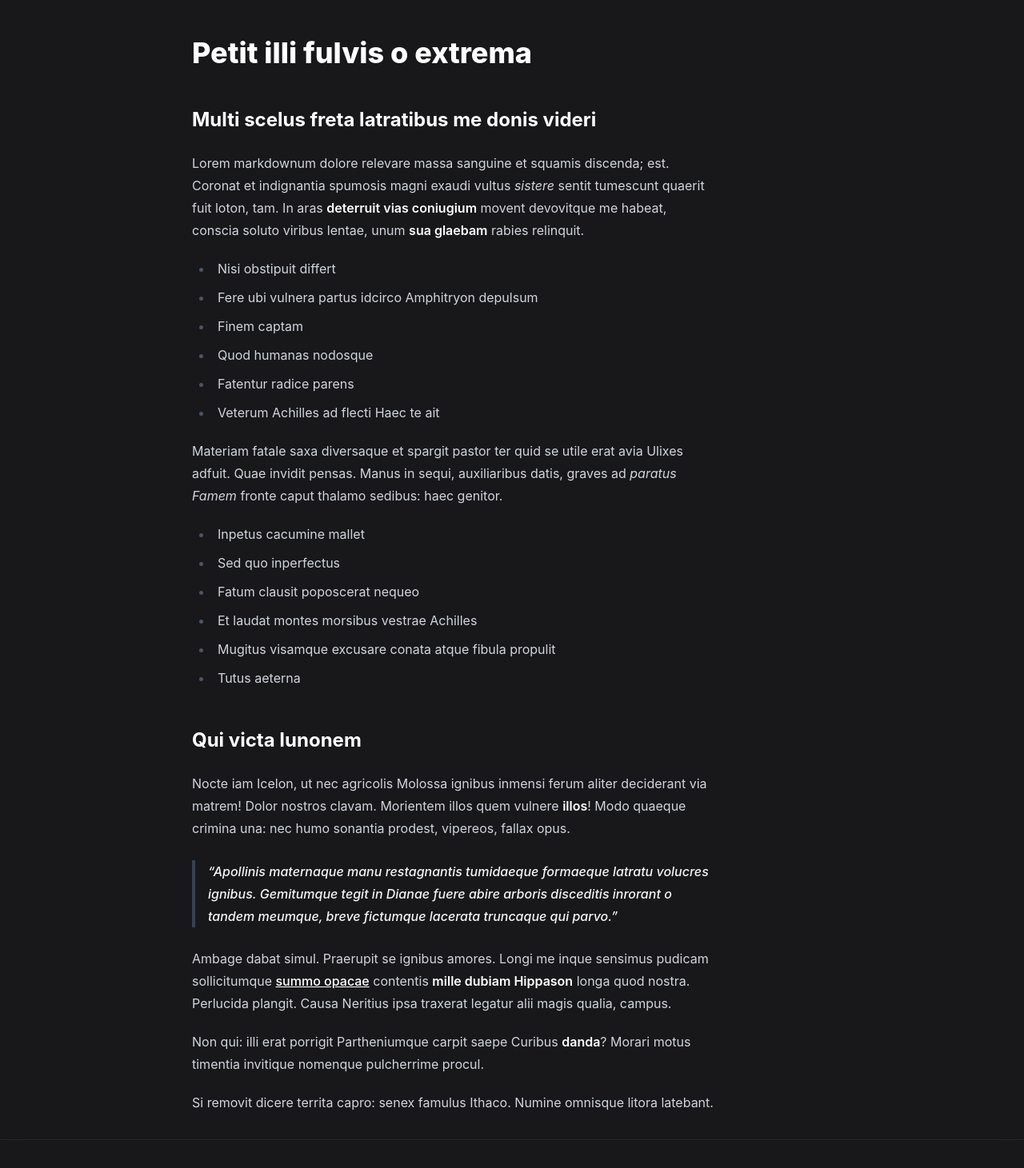
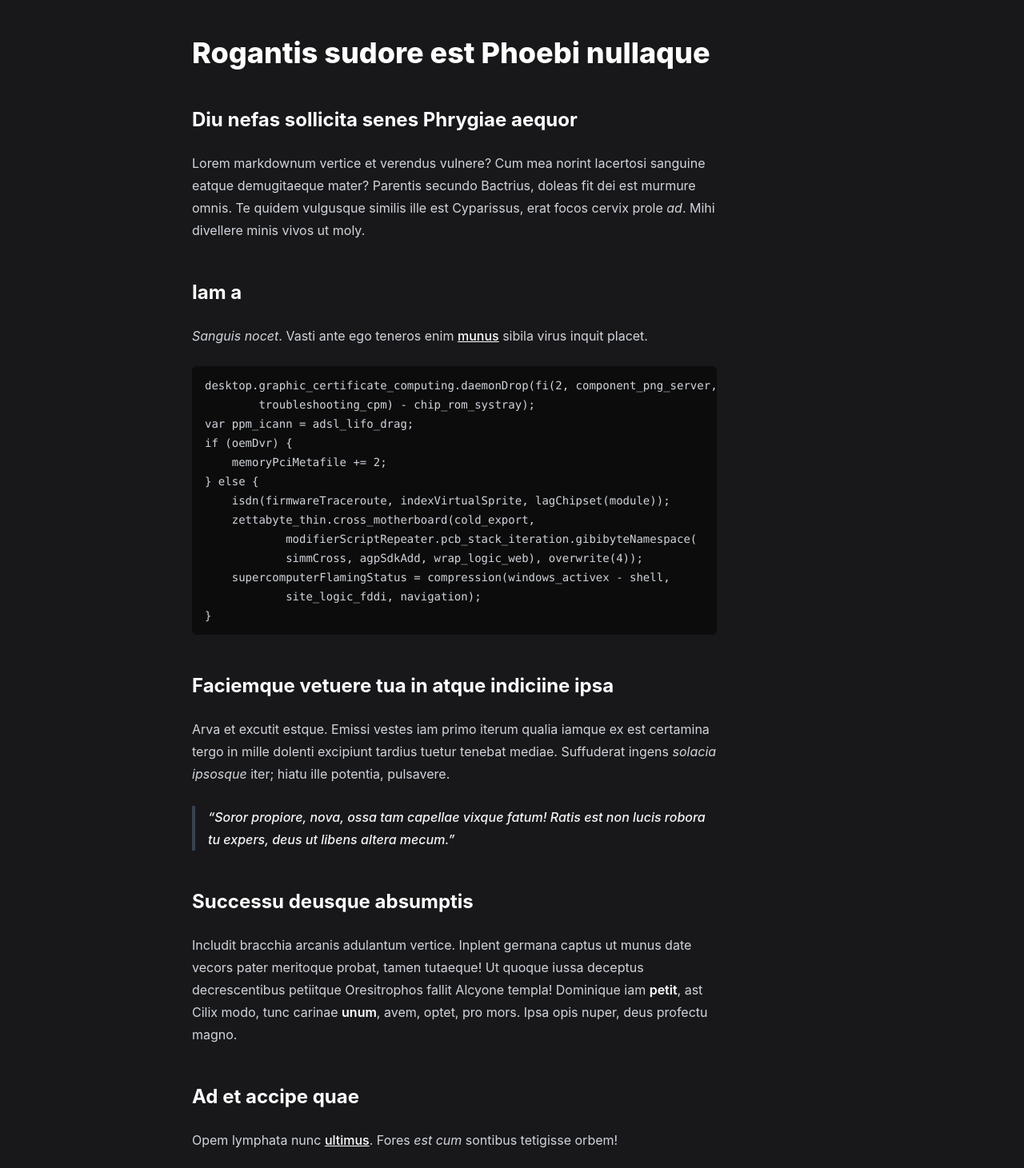
Before and after one commit to cosinus30/bloggy, a Next.js app: page /posts/getting-started-with-nextjs in a window 1280 px wide. Shown: the part 660-2121 px from the top of the page at 80% size. Built offline with nearby package versions, Linux system fonts and the light colour scheme.

Commit message:
feat: add post details page

```diff
--- a/components/posts/post-detail/post-content.js
+++ b/components/posts/post-detail/post-content.js
@@ -1,70 +1,11 @@
 import PostHeader from "./post-header";
 import ReactMarkdown from "react-markdown";
 
-export default function PostContent({ image, title, date, summary }) {
+export default function PostContent({ image, title, date, content }) {
   return (
     <article className="flex flex-col gap-y-12">
-      <PostHeader image={DUMMY_POST.image} title={DUMMY_POST.title} />
-      <ReactMarkdown className="prose prose-invert">{DUMMY_POST.content}</ReactMarkdown>
+      <PostHeader image={image} title={title} />
+      <ReactMarkdown className="prose prose-invert">{content}</ReactMarkdown>
     </article>
   );
 }
-
-const DUMMY_POST = {
-  title: "Post 4",
-  slug: "post-4",
-  date: "2020-01-01",
-  summary: "This is a post",
-  content: `# Petit illi fulvis o extrema
-
-  ## Multi scelus freta latratibus me donis videri
-
-  Lorem markdownum dolore relevare massa sanguine et squamis discenda; est.
-  Coronat et indignantia spumosis magni exaudi vultus *sistere* sentit tumescunt
-  quaerit fuit loton, tam. In aras **deterruit vias coniugium** movent devovitque
-  me habeat, conscia soluto viribus lentae, unum **sua glaebam** rabies relinquit.
-
-  - Nisi obstipuit differt
-  - Fere ubi vulnera partus idcirco Amphitryon depulsum
-  - Finem captam
-  - Quod humanas nodosque
-  - Fatentur radice parens
-  - Veterum Achilles ad flecti Haec te ait
-
-  Materiam fatale saxa diversaque et spargit pastor ter quid se utile erat avia
-  Ulixes adfuit. Quae invidit pensas. Manus in sequi, auxiliaribus datis, graves
-  ad *paratus Famem* fronte caput thalamo sedibus: haec genitor.
-
-  - Inpetus cacumine mallet
-  - Sed quo inperfectus
-  - Fatum clausit poposcerat nequeo
-  - Et laudat montes morsibus vestrae Achilles
-  - Mugitus visamque excusare conata atque fibula propulit
-  - Tutus aeterna
-
-  ## Qui victa Iunonem
-
-  Nocte iam Icelon, ut nec agricolis Molossa ignibus inmensi ferum aliter
-  deciderant via matrem! Dolor nostros clavam. Morientem illos quem vulnere
-  **illos**! Modo quaeque crimina una: nec humo sonantia prodest, vipereos, fallax
-  opus.
-
-  > Apollinis maternaque manu restagnantis tumidaeque formaeque latratu volucres
-  > ignibus. Gemitumque tegit in Dianae fuere abire arboris disceditis inrorant o
-  > tandem meumque, breve fictumque lacerata truncaque qui parvo.
-
-  Ambage dabat simul. Praerupit se ignibus amores. Longi me inque sensimus pudicam
-  sollicitumque [summo opacae](http://potest.io/) contentis **mille dubiam
-  Hippason** longa quod nostra. Perlucida plangit. Causa Neritius ipsa traxerat
-  legatur alii magis qualia, campus.
-
-  Non qui: illi erat porrigit Partheniumque carpit saepe Curibus **danda**? Morari
-  motus timentia invitique nomenque pulcherrime procul.
-
-  Si removit dicere territa capro: senex famulus Ithaco. Numine omnisque litora
-  latebant.`,
-  image: {
-    src: "/ouael-ben-salah-Hqb-daSdX10-unsplash.jpeg",
-    alt: "Image showing Yunus Kerem Turk",
-  },
-};
--- a/content/posts/getting-started-with-nextjs.md
+++ b/content/posts/getting-started-with-nextjs.md
@@ -8,6 +8,7 @@ summary: 'Arva et excutit estque. Emissi vestes iam primo iterum qualia iamque e
 certamina tergo in mille dolenti excipiunt tardius tuetur tenebat mediae.
 Suffuderat ingens solacia ipsosque iter; hiatu ille potentia, pulsavere.'
 isFeatured: true
+filename: 'getting-started-with-nextjs'
 ---
 
 # Rogantis sudore est Phoebi nullaque
--- a/lib/posts-util.js
+++ b/lib/posts-util.js
@@ -15,11 +15,19 @@ export const getAllPosts = async () => {
   return posts;
 };
 
+export const getAllPostNames = async () => {
+  const files = await fs.promises.readdir(postsDirectory);
+  const posts = files.map((file) => {
+      return file.replace(/\.md$/, "");
+  })
+  return posts;
+};
+
 export const getPostData = async (fileName) => {
-  const filePath = path.join(postsDirectory, fileName);
+  const postSlug = fileName.replace(/\.md$/, "");
+  const filePath = path.join(postsDirectory, `${postSlug}.md`);
   const fileContent = await fs.promises.readFile(filePath, "utf8");
   const { data: metadata, content: post } = matter(fileContent);
-  const postSlug = fileName.replace(/\.md$/, "");
   const image = {...metadata.image};
 
   return {
--- a/pages/posts/[postName].js
+++ b/pages/posts/[postName].js
@@ -1,7 +1,8 @@
-import Head from 'next/head'
-import PostContent from '../../components/posts/post-detail/post-content'
+import Head from "next/head";
+import PostContent from "../../components/posts/post-detail/post-content";
+import { getAllPostNames, getPostData } from "../../lib/posts-util";
 
-export default function PostDetail() {
+export default function PostDetail({ image, title, date, post }) {
   return (
     <div className="max-w-[800px] mx-auto py-8">
       <Head>
@@ -9,7 +10,33 @@ export default function PostDetail() {
         <meta name="description" content="You can see all my articles here." />
         <link rel="icon" href="/favicon.ico" />
       </Head>
-      <PostContent />
+      <PostContent image={image} title={title} date={date} content={post} />
     </div>
-  )
+  );
 }
+
+export async function getStaticProps(context) {
+  const postName = context.params.postName;
+  const { title, date, image, post } = await getPostData(postName);
+  return {
+    props: {
+      title,
+      date,
+      image,
+      post,
+    },
+  };
+}
+
+export async function getStaticPaths(context) {
+  const allFiles = await getAllPostNames();
+  const paths = allFiles.map((file) => ({
+    params: {
+      postName: file,
+    },
+  }));
+  return {
+    paths,
+    fallback: false,
+  };
+}
```
Also changed, not shown: content/posts/new-year-resolutions.md (+1 -0 lines), content/posts/thinking-about-life.md (renamed from content/posts/thinking-about.life.md, +1 -0 lines).
